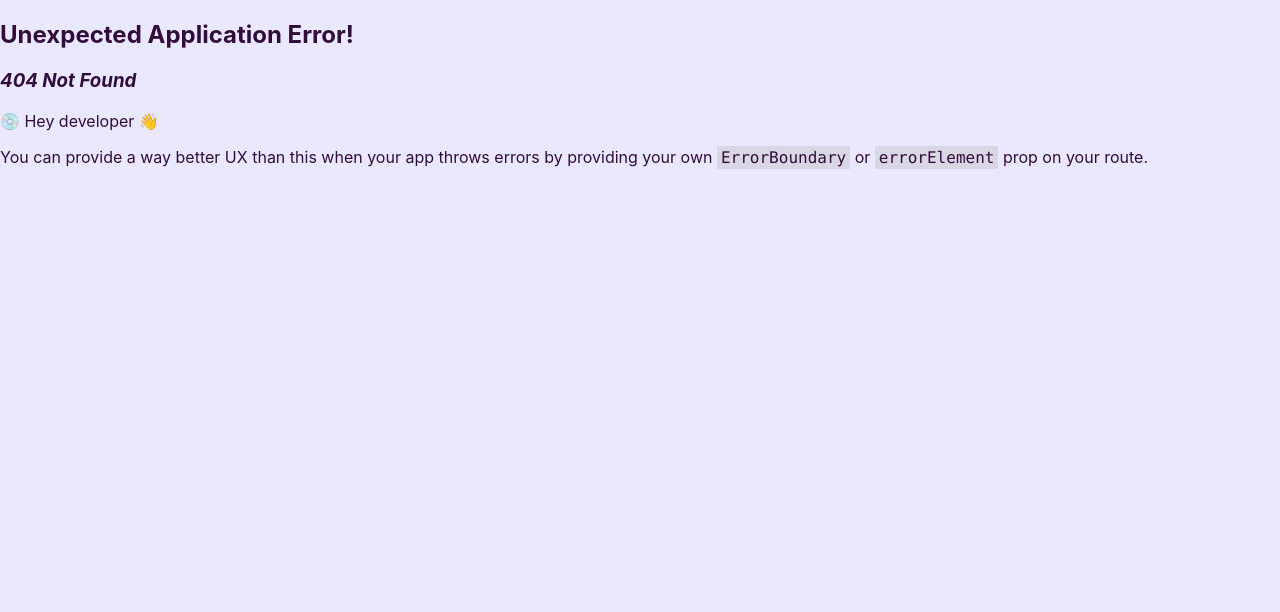
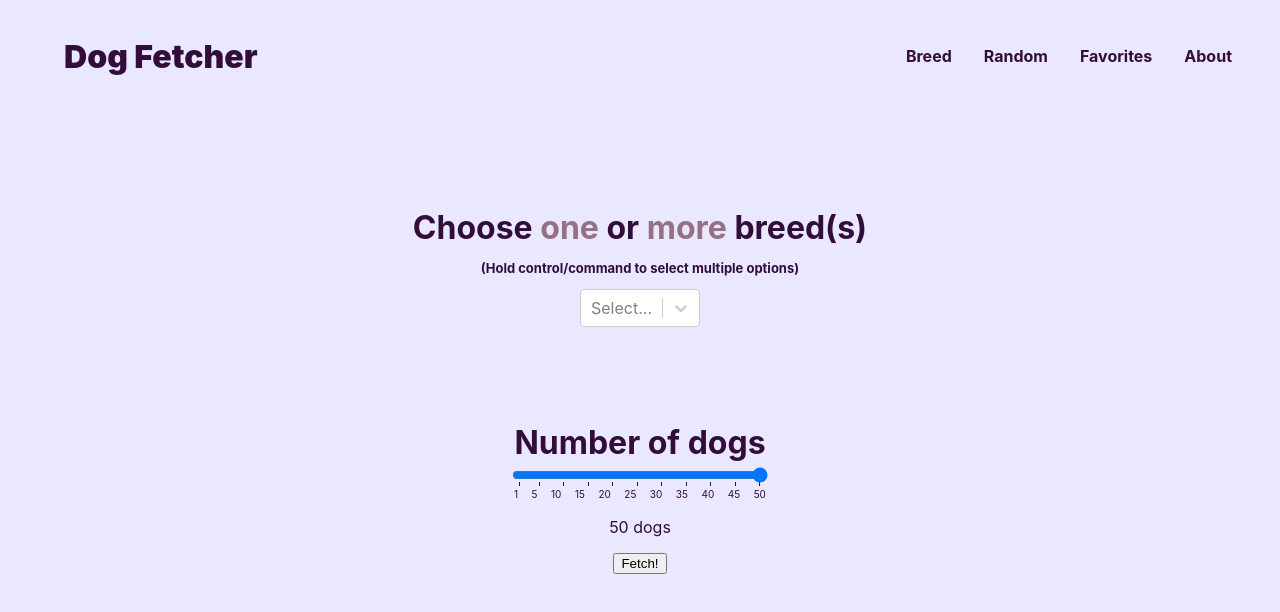
Before and after one commit to Tiffany-Zhu5303/Fetch-Dog, a React (Create React App) app: page /Fetch-DogAPI/Breed/Results in a window 1280 px wide. Before the commit this address had no page. Shown: the top 612 px of the page. Built offline with nearby package versions, Linux system fonts and the light colour scheme; no server answers.

Commit message:
react-select replaces html selec

```diff
--- a/package.json
+++ b/package.json
@@ -11,6 +11,7 @@
     "react-dom": "^18.3.1",
     "react-router-dom": "^6.23.1",
     "react-scripts": "5.0.1",
+    "react-select": "^5.8.0",
     "web-vitals": "^2.1.4"
   },
   "scripts": {
--- a/src/components/DogForm.jsx
+++ b/src/components/DogForm.jsx
@@ -1,10 +1,18 @@
-import React, { useEffect } from "react";
+import React, {useState, useEffect} from "react";
+import Select from "react-select";
 
 const DogForm = ({ formType, formOptions }) => {
-    const updateCounter = () => {
-        var slider = document.getElementById("form-slider");
-        var numCounter = document.getElementById("num-dogs-input");
-        numCounter.innerHTML = `${slider.value} dogs`;
+    const [breeds, setBreeds] = useState([]);
+    const [numDogs, setNumDogs] = useState(0);
+
+    const updateCounter = (e) => {
+        const numCounter = document.getElementById("num-dogs-input");
+        setNumDogs(e.target.value);
+        numCounter.innerHTML = `${e.target.value} dogs`;
+    }
+
+    const submitForm = () => {
+
     }
 
     return(
@@ -15,19 +23,12 @@
                         <label htmlFor="breeds" className="input-label">Choose <span className="popout-text">one</span> or
                         <span className="popout-text"> more</span> breed(s)
                         <p className="instruction-text center-align">(Hold control/command to select multiple options)</p></label>
-                        <select name="breeds" id="breeds-options" multiple>
-                            <option value="">--Choose Your Breed(s)--</option>
-                            {formOptions && Object.keys(formOptions).length > 0 ?
-                            Object.keys(formOptions).map(key => {
-                                if(formOptions[key].length === 0){
-                                    return( <option value={key}>{key}</option> )
-                                }else{
-                                    for(let i = 0; i < formOptions[key].length; i++){
-                                        return( <option value={formOptions[key][i] + " " + key}>{formOptions[key][i] + " " + key}</option>)
-                                    }
-                                }
-                                }) : null}
-                        </select>
+                        <Select className="select-breeds"
+                            defaultValue={breeds}
+                            onChange={setBreeds}
+                            options={formOptions}
+                            isMulti
+                            />
                         <label htmlFor="numDogs" className="input-label">Number of dogs</label>
                         <input type="range" min="1" max="50" id="form-slider" list="markers" onChange={updateCounter}></input>
                         <datalist id="markers" className="slider-markers">
@@ -50,7 +51,7 @@
                         <h3>Complete randomized fetch of any breed</h3>
                     </>
                 }
-
+                <button onClick={submitForm} className="form-fetch-button">Fetch!</button>
             </form>
         </div>
     );
--- a/src/pages/Breeds.jsx
+++ b/src/pages/Breeds.jsx
@@ -12,7 +12,27 @@
             .then(response => response.json())
             .then(data => {
                 console.log("breeds: ", data.message);
-                setBreeds(data.message);
+                let formatBreeds = [];
+                const objectKeys = Object.keys(data.message);
+                for(const key in objectKeys){
+                    if(data.message[objectKeys[key]].length > 0){
+                        for(let i = 0; i < data.message[objectKeys[key]].length; i++){
+                            formatBreeds.push({
+                                "value":data.message[objectKeys[key]][i]+ " " + objectKeys[key],
+                                "label":data.message[objectKeys[key]][i]+ " " + objectKeys[key]
+                            })
+                        }
+                    }
+                    else{
+                        formatBreeds.push({
+                            "value":objectKeys[key],
+                            "label":objectKeys[key]
+                        })
+                    }
+                }
+
+                console.log(formatBreeds)
+                setBreeds(formatBreeds);
             })
             .catch(err => {
                 console.log(err);
```
Also changed, not shown: src/AppRouter.jsx (+8 -1 lines), src/pages/Displays.jsx (added, +10 -0 lines), 2 other files (tests, documents, lock files or other folders).
